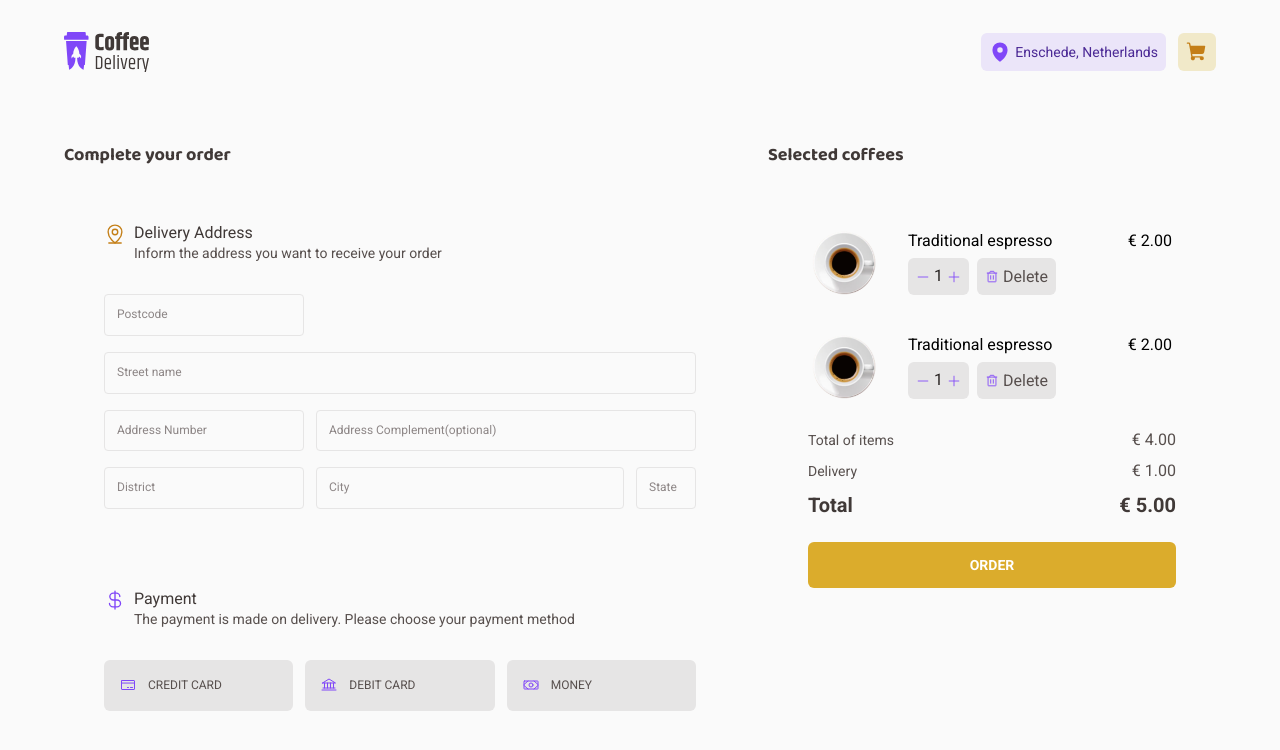
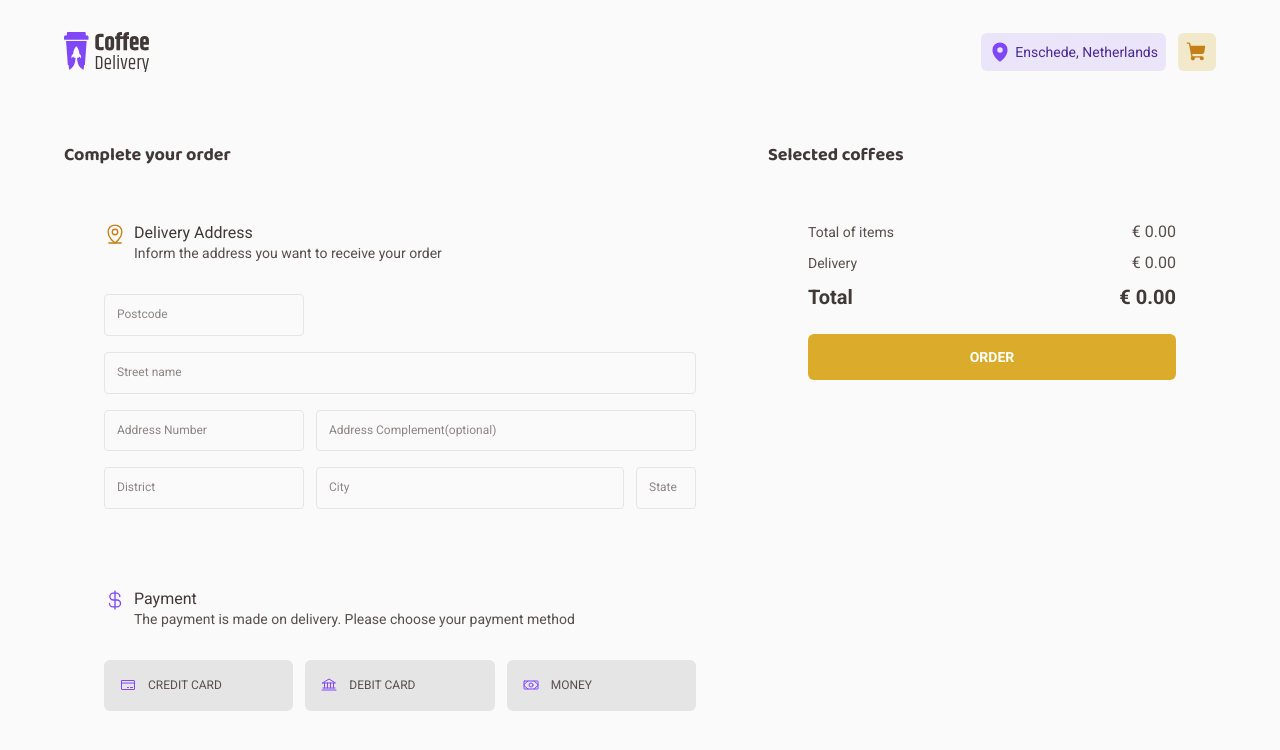
Before and after one commit to gchiquetto/coffee-delivery, a React (Vite) app: page /checkout in a window 1280 px wide. Shown: the top 750 px of the page. Built offline with nearby package versions, Linux system fonts and the light colour scheme.

Commit message:
selected coffees on checkout receiving and updating the selectedCoffees state

```diff
--- a/src/components/Header/styles.ts
+++ b/src/components/Header/styles.ts
@@ -18,6 +18,7 @@ export const HeaderContainer = styled(BaseFormat)`
   position: sticky;
   top: 0;
   background-color: ${(props) => props.theme['off-white']};
+  z-index: 1;
 `
 
 export const HeaderDetails = styled(BaseFormat)`
--- a/src/contexts/CoffeesContext.tsx
+++ b/src/contexts/CoffeesContext.tsx
@@ -25,7 +25,12 @@ export interface SelectedCoffee {
 interface CoffeesContextType {
   COFFEES: CoffeeData[]
   selectedCoffees: SelectedCoffee[]
-  updateSelectedCoffees: (selectedCoffee: SelectedCoffee) => void
+  updateSelectedCoffees: (
+    selectedCoffee: SelectedCoffee,
+    operation: 'add' | 'update',
+  ) => void
+  deleteSelectedCoffee: (selectedCoffee: SelectedCoffee) => void
+  formatValue: (price: number) => string
 }
 
 export const CoffeesContext = createContext({} as CoffeesContextType)
@@ -41,7 +46,7 @@ export function CoffeesContextProvider({
       '@coffee-delivery:coffees-selected-1.0.0',
     )
     if (storedStateJSON) {
-      console.log(storedStateJSON)
+      // console.log(storedStateJSON)
       const selectedCoffesStored = JSON.parse(storedStateJSON)
       return setSelectedCoffes([...selectedCoffesStored])
     } else {
@@ -49,7 +54,6 @@ export function CoffeesContextProvider({
     }
   }, [])
 
-  console.log(selectedCoffees)
   useEffect(() => {
     if (selectedCoffees.length > 0) {
       const stateJSON = JSON.stringify(selectedCoffees)
@@ -57,7 +61,10 @@ export function CoffeesContextProvider({
     }
   }, [selectedCoffees])
 
-  function updateSelectedCoffees(selectedCoffee: SelectedCoffee) {
+  function updateSelectedCoffees(
+    selectedCoffee: SelectedCoffee,
+    operation: 'add' | 'update',
+  ) {
     if (selectedCoffees.length > 0) {
       const doesSelectedCoffeeAlreadyExists = selectedCoffees.find(
         (e) => e.id === selectedCoffee.id,
@@ -66,13 +73,17 @@ export function CoffeesContextProvider({
         const notChangedSelectedCoffees = selectedCoffees.filter(
           (coffee) => coffee.id !== selectedCoffee.id,
         )
+        const newQuantity =
+          operation === 'update'
+            ? selectedCoffee.quantity
+            : selectedCoffee.quantity + doesSelectedCoffeeAlreadyExists.quantity
+
         const newCoffee = {
           id: selectedCoffee.id,
           name: selectedCoffee.name,
           img: selectedCoffee.img,
           price: selectedCoffee.price,
-          quantity:
-            selectedCoffee.quantity + doesSelectedCoffeeAlreadyExists.quantity,
+          quantity: newQuantity,
         }
         setSelectedCoffes([...notChangedSelectedCoffees, newCoffee])
       } else {
@@ -83,9 +94,30 @@ export function CoffeesContextProvider({
     }
   }
 
+  function deleteSelectedCoffee(selectedCoffee: SelectedCoffee) {
+    const notChangedSelectedCoffees = selectedCoffees.filter(
+      (coffee) => coffee.id !== selectedCoffee.id,
+    )
+    setSelectedCoffes([...notChangedSelectedCoffees])
+  }
+
+  function formatValue(price: number) {
+    return Number.isInteger(price)
+      ? price.toString() + '.00'
+      : price > 10
+      ? price.toString().padEnd(5, '0')
+      : price.toString().padEnd(4, '0')
+  }
+
   return (
     <CoffeesContext.Provider
-      value={{ COFFEES, selectedCoffees, updateSelectedCoffees }}
+      value={{
+        COFFEES,
+        selectedCoffees,
+        updateSelectedCoffees,
+        deleteSelectedCoffee,
+        formatValue,
+      }}
     >
       {children}
     </CoffeesContext.Provider>
--- a/src/pages/Checkout/components/CheckoutCoffeeCard/index.tsx
+++ b/src/pages/Checkout/components/CheckoutCoffeeCard/index.tsx
@@ -1,5 +1,6 @@
 import { Trash, Minus, Plus } from 'phosphor-react'
-import coffeeEspresso from '../../../../assets/coffee-espresso.png'
+import { useContext, useEffect, useState } from 'react'
+import { CoffeesContext } from '../../../../contexts/CoffeesContext'
 import {
   BoxDefault,
   CheckoutCardCTA,
@@ -8,29 +9,72 @@ import {
   QuantityBox,
 } from './styles'
 
-export function CheckoutCoffeeCard() {
+interface SelectedCoffeeData {
+  data: {
+    id: number
+    name: string
+    img: string
+    price: number
+    quantity: number
+  }
+}
+
+export function CheckoutCoffeeCard({ data }: SelectedCoffeeData) {
+  const { updateSelectedCoffees, deleteSelectedCoffee, formatValue } =
+    useContext(CoffeesContext)
+  const [quantity, setQuantity] = useState(data.quantity)
+
+  function handleQuantity(operation: 'sum' | 'subtraction') {
+    setQuantity((state) => {
+      if (operation === 'subtraction') {
+        return state > 0 ? state - 1 : 0
+      }
+      return state + 1
+    })
+  }
+
+  function handleDeleteCoffee() {
+    deleteSelectedCoffee(data)
+  }
+
+  useEffect(() => {
+    const selectedCoffee = {
+      id: data.id,
+      name: data.name,
+      img: data.img,
+      price: data.price,
+      quantity,
+    }
+    quantity === 0
+      ? deleteSelectedCoffee(selectedCoffee)
+      : updateSelectedCoffees(selectedCoffee, 'update')
+  }, [quantity])
+
+  const totalValueOfItem = data.price * quantity
+  const formattedPrice = formatValue(totalValueOfItem)
+
   return (
     <CheckoutCoffeeCardContainer>
-      <img src={coffeeEspresso} alt="Cup of traditional espresso" />
+      <img src={data.img} alt={`Cup of ${data.name}`} />
       <CheckoutCardData>
-        <p>Traditional espresso</p>
+        <p>{data.name}</p>
         <CheckoutCardCTA>
           <QuantityBox>
-            <button>
+            <div onClick={() => handleQuantity('subtraction')}>
               <Minus />
-            </button>
-            <span>1</span>
-            <button>
+            </div>
+            <span>{quantity}</span>
+            <div onClick={() => handleQuantity('sum')}>
               <Plus />
-            </button>
+            </div>
           </QuantityBox>
-          <BoxDefault>
+          <BoxDefault onClick={handleDeleteCoffee}>
             <Trash />
             Delete
           </BoxDefault>
         </CheckoutCardCTA>
       </CheckoutCardData>
-      <span className="item-value">€ 2.00</span>
+      <span className="item-value">€ {formattedPrice}</span>
     </CheckoutCoffeeCardContainer>
   )
 }
--- a/src/pages/Checkout/components/CheckoutCoffeeCard/styles.ts
+++ b/src/pages/Checkout/components/CheckoutCoffeeCard/styles.ts
@@ -55,6 +55,10 @@ export const QuantityBox = styled(Box)`
     cursor: pointer;
   }
 
+  div {
+    cursor: pointer;
+  }
+
   span {
     font-size: 1rem;
     line-height: 130%;
--- a/src/pages/Checkout/index.tsx
+++ b/src/pages/Checkout/index.tsx
@@ -1,3 +1,5 @@
+import { useContext } from 'react'
+import { CoffeesContext } from '../../contexts/CoffeesContext'
 import { CheckoutCoffeeCard } from './components/CheckoutCoffeeCard'
 import { CheckoutForm } from './components/CheckoutForm'
 
@@ -11,6 +13,14 @@ import {
 } from './styles'
 
 export function Checkout() {
+  const { selectedCoffees, formatValue } = useContext(CoffeesContext)
+  const valuesArray = selectedCoffees.map(
+    (coffee) => coffee.price * coffee.quantity,
+  )
+  const totalItems = valuesArray.reduce((prev, curr) => prev + curr, 0)
+  const formattedPrice = formatValue(totalItems)
+  const formattedTotal = totalItems > 0 ? formatValue(totalItems + 1) : '0.00'
+
   return (
     <CheckoutContainer>
       <form action="">
@@ -21,20 +31,21 @@ export function Checkout() {
         <CheckoutSummary>
           <strong>Selected coffees</strong>
           <CheckoutSummaryContainer>
-            <CheckoutCoffeeCard />
-            <CheckoutCoffeeCard />
+            {selectedCoffees.map((coffee) => {
+              return <CheckoutCoffeeCard data={coffee} key={coffee.id} />
+            })}
             <CheckoutSummaryContent>
               <div>
                 <p>Total of items</p>
-                <p>€ 4.00</p>
+                <p>€ {formattedPrice}</p>
               </div>
               <div>
                 <p>Delivery</p>
-                <p>€ 1.00</p>
+                <p>€ {totalItems > 0 ? '1.00' : '0.00'}</p>
               </div>
               <div>
                 <p>Total</p>
-                <p>€ 5.00</p>
+                <p>€ {formattedTotal}</p>
               </div>
             </CheckoutSummaryContent>
             <CheckoutButton type="submit">Order</CheckoutButton>
--- a/src/pages/Home/components/CoffeeCard/index.tsx
+++ b/src/pages/Home/components/CoffeeCard/index.tsx
@@ -17,7 +17,7 @@ interface CoffeeProps {
 }
 
 export function CoffeeCard({ data }: CoffeeProps) {
-  const { updateSelectedCoffees } = useContext(CoffeesContext)
+  const { updateSelectedCoffees, formatValue } = useContext(CoffeesContext)
   const [quantityCoffe, setquantityCoffe] = useState(0)
   const disabledButton = !(quantityCoffe > 0)
 
@@ -30,7 +30,7 @@ export function CoffeeCard({ data }: CoffeeProps) {
     })
   }
 
-  function handleSelectedCoffe() {
+  function handleSelectedCoffee() {
     const selectedCoffee = {
       id: data.id,
       name: data.name,
@@ -38,12 +38,12 @@ export function CoffeeCard({ data }: CoffeeProps) {
       price: data.price,
       quantity: quantityCoffe,
     }
-    updateSelectedCoffees(selectedCoffee)
+    updateSelectedCoffees(selectedCoffee, 'add')
   }
 
-  const formattedPrice = Number.isInteger(data.price)
-    ? data.price.toString() + '.00'
-    : data.price.toString().padEnd(4, '0')
+  formatValue(data.price)
+
+  const formattedPrice = formatValue(data.price)
 
   return (
     <CoffeeCardContainer>
@@ -74,7 +74,7 @@ export function CoffeeCard({ data }: CoffeeProps) {
             </button>
           </div>
           <button
-            onClick={handleSelectedCoffe}
+            onClick={handleSelectedCoffee}
             disabled={disabledButton}
             className="shopping-cart"
           >
```
Also changed, not shown: src/pages/Home/index.tsx (+0 -7 lines).
